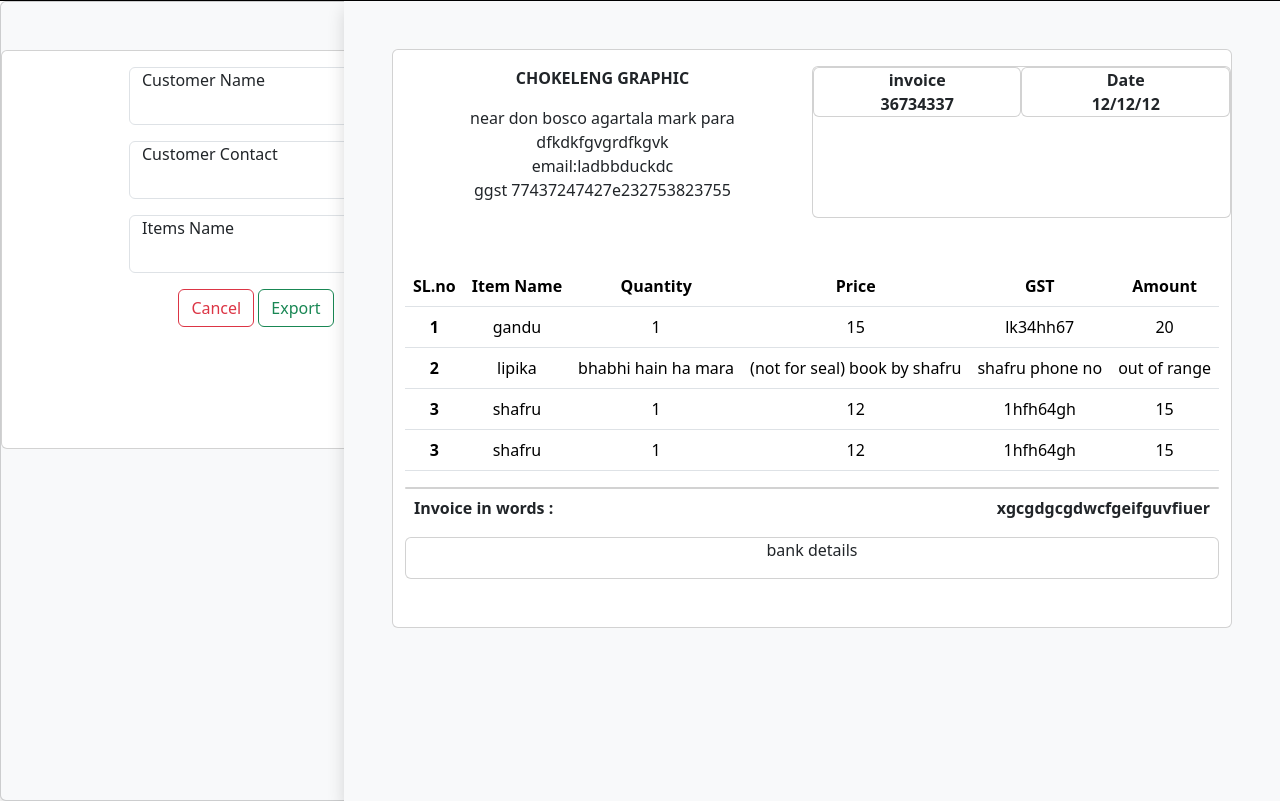
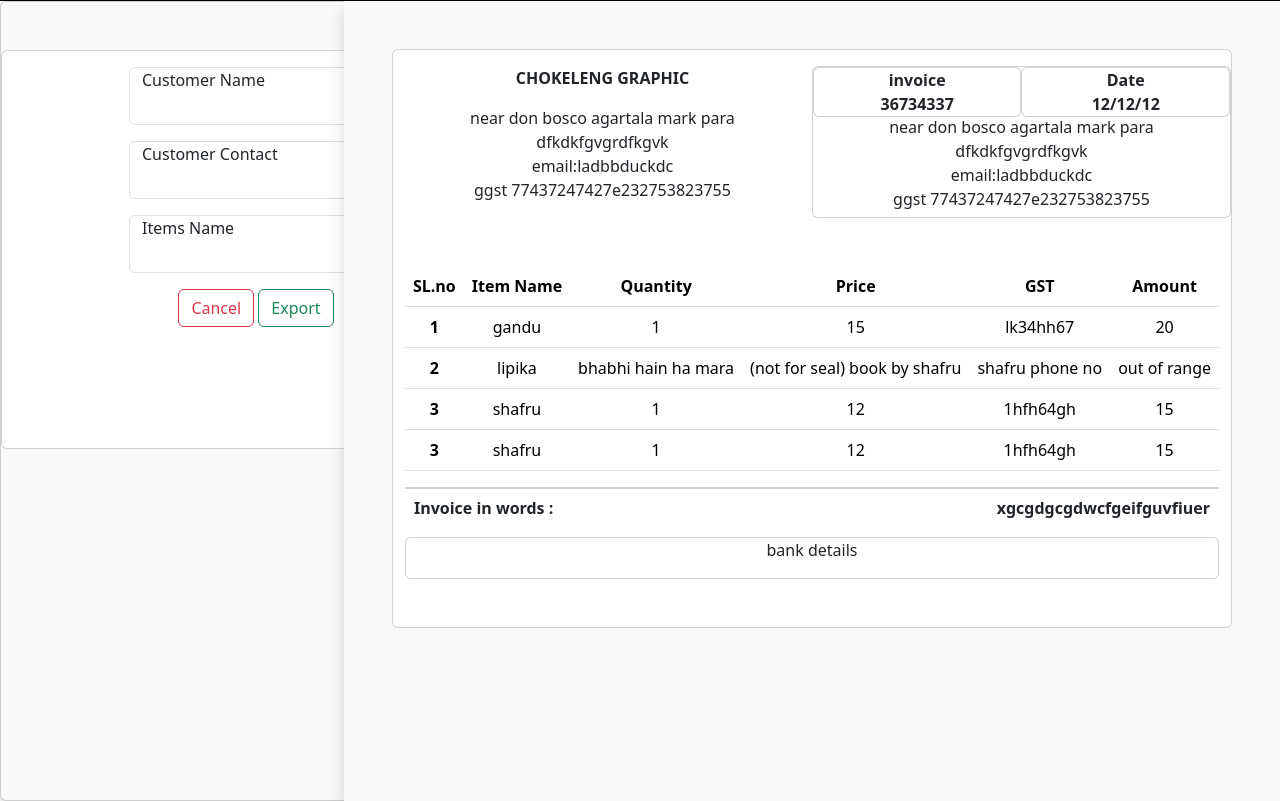
Before and after one commit to Alam-Monir/IdandBilling, a PHP site: page /Billing/ in a window 1280 px wide. Shown: the part 220-1021 px from the top of the page. Run offline with PHP 8.4, Linux system fonts and the light colour scheme.

Commit message:
minor fix

```diff
--- a/Billing/index.php
+++ b/Billing/index.php
@@ -40,10 +40,16 @@
                     ggst 77437247427e232753823755
                 </div>
             </div>
-    <div class="col-sm-5 offset-sm-2 col-md-6 offset-md-0 card position-relative mt-3">
+            <div class="col-sm-5 offset-sm-2 col-md-6 offset-md-0 card position-relative mt-3 ">
                 <div class="card w-50 position-absolute top-0 start-0 fw-bold">invoice<br>36734337</div>
+                <div class="card w-50 position-absolute top-0 end-0 fw-bold">Date<br>12/12/12</div>
 
-        <div class="card w-50 position-absolute top-0 end-0 fw-bold">Date<br>12/12/12</div>
+                <div class="fw-normal mt-5 mb-10">
+                    near don bosco agartala mark para<br>
+                    dfkdkfgvgrdfkgvk<br>
+                    email:ladbbduckdc<br>
+                    ggst 77437247427e232753823755
+                </div>
 
             </div>
         </div>
```
Lines whose indentation alone changed are shown as unchanged.
